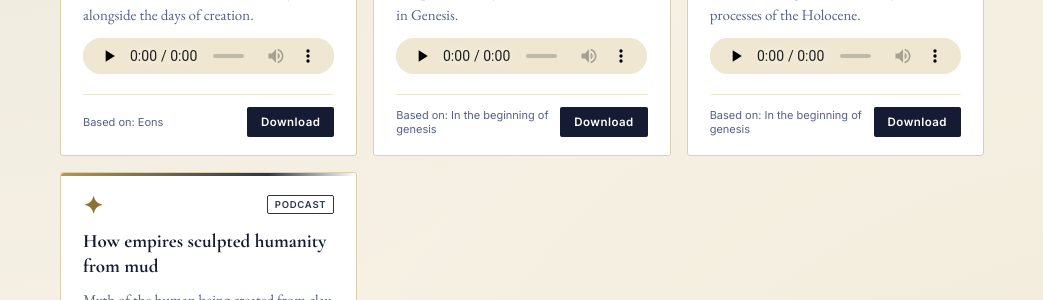
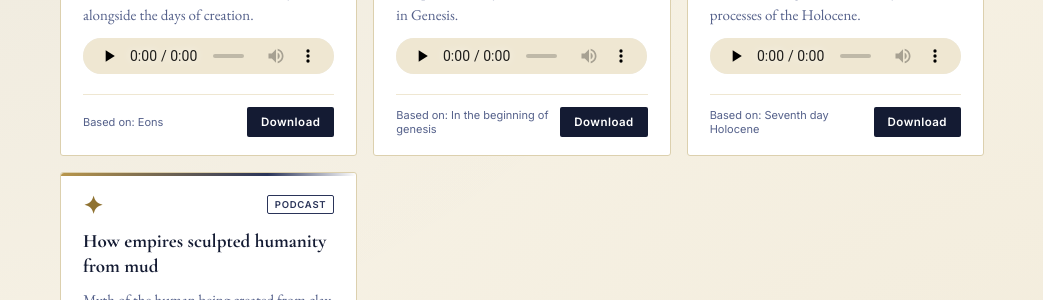
Before and after one commit to Dskartes/Nahashsdescendants, a Jekyll site: the page built from podcast.md, in a window 1280 px wide. Shown: the part 469-769 px from the top of the page, without its empty margins (118-1161 px from the left). Built offline with Jekyll 4.4.1, drawn with Linux system fonts in a browser that asks for light colours.

Commit message:
Update podcast reference from Genesis to Holocene

```diff
--- a/podcast.md
+++ b/podcast.md
@@ -50,7 +50,7 @@ subtitle: "Audio summaries of the project's books and publications, generated wi
       Your browser does not support HTML5 audio.
     </audio>
     <div class="card-meta">
-      <span class="card-info">Based on: In the beginning of genesis</span>
+      <span class="card-info">Based on: Seventh day Holocene</span>
       <a class="card-btn" href="{{ '/podcast/Genesis_as_an_Ancient_Mathematical_Ledger.mp3' | relative_url }}" download>Download</a>
     </div>
   </div>
```
